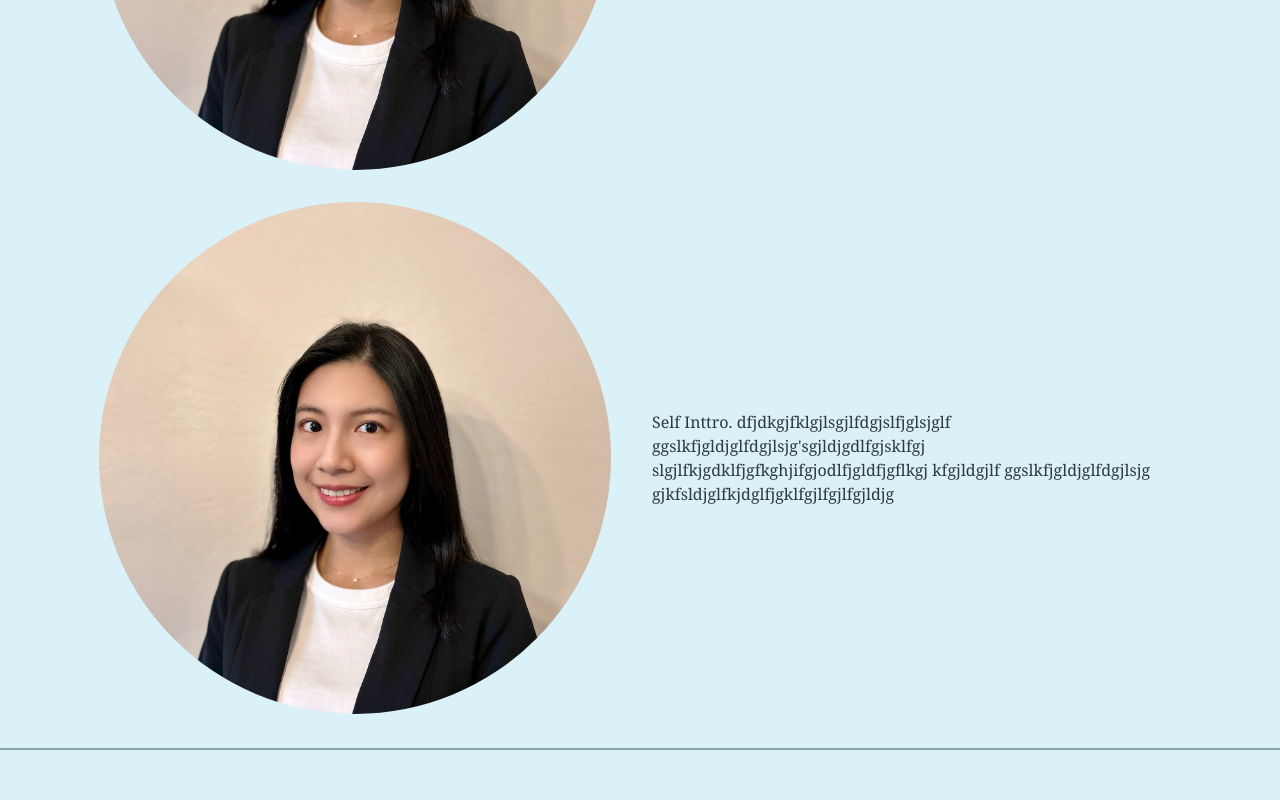
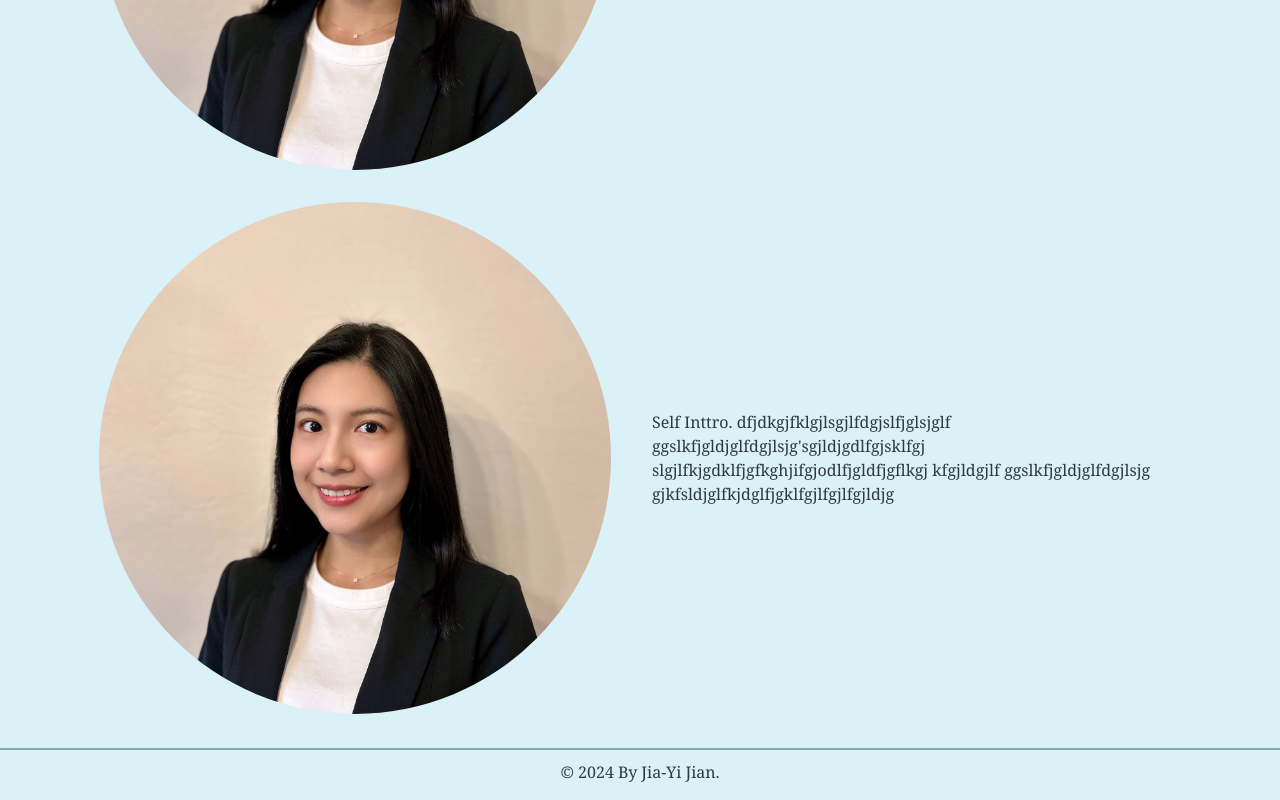
Before and after one commit to jyjian2/jessiesProfile, a React (Create React App) app: page / in a window 1280 px wide. Shown: the part 1049-1849 px from the top of the page. Before the commit the page ends 1809 px from the top, so only its background shows below. Built offline with nearby package versions, Linux system fonts and the light colour scheme.

Commit message:
placed footer relative to viewport

```diff
--- a/src/components/Footer/Footer.js
+++ b/src/components/Footer/Footer.js
@@ -1,9 +1,15 @@
+import './FooterStyles.css'
+
 function Footer() {
     return (
         <>
-            <div className="space"></div>
-            <div className="divider"></div>
-            <div className="copyright"><p>© 2024 By Jia-Yi Jian.</p></div>
+            <div className='footer'>
+                <div className="space"></div>
+                <div className="divider"></div>
+                <div className="copyright"><p>© 2024 By Jia-Yi Jian.</p></div>
+
+            </div>
+
         </>
 
     )
--- /dev/null
+++ b/src/components/Footer/FooterStyles.css
@@ -0,0 +1,20 @@
+.copyright {
+    display: flex;
+    color: #303841;
+    font-family: Georgia, 'Times New Roman', Times, serif;
+    font-weight: 500;
+    bottom: 1%;
+    width: 100%;
+    justify-content: center;
+    font-size: 1em;
+}
+
+.divider {
+    width: 100%;
+    height: 2px;
+    background-color: #85a6b1;
+    margin: 10px 0;
+}
+.space {
+    height: 1vh;
+}
--- a/src/components/Home/HomeStyles.css
+++ b/src/components/Home/HomeStyles.css
@@ -91,15 +91,3 @@ img {
     background-color: #85a6b1;
     margin: 10px 0;
 }
-
-.copyright {
-    color: #303841;
-    font-family: Georgia, 'Times New Roman', Times, serif;
-    font-weight: 500;
-    position: fixed;
-    bottom: 1%;
-    width: 100%;
-    display: flex;
-    justify-content: center;
-    font-size: 1em;
-}
--- a/src/components/LeftContact/LeftContactStyles.css
+++ b/src/components/LeftContact/LeftContactStyles.css
@@ -15,10 +15,8 @@
     flex-direction: column;
     justify-content: space-between;
     position: fixed;
-    top: 20vh; /* Adjust as needed */
-    left: 2vw; /* Adjust as needed */
-    /* Additional styling */
-    /* padding: 10px; Example padding */
+    top: 20vh;
+    left: 2vw;
     background-color: rgb(183, 201, 226, 0.5);
     border-radius: 20px;
     width: 5vw;
```
